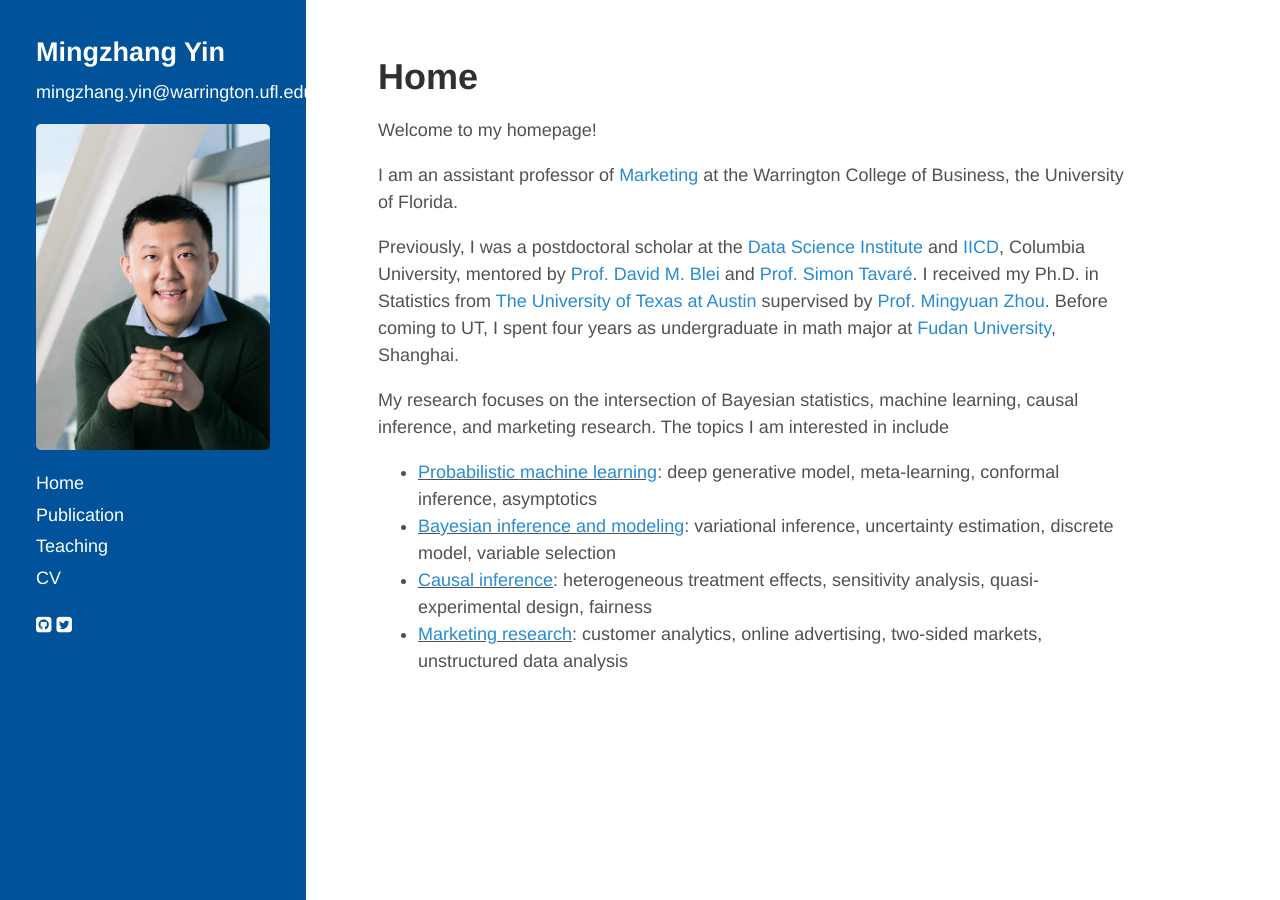
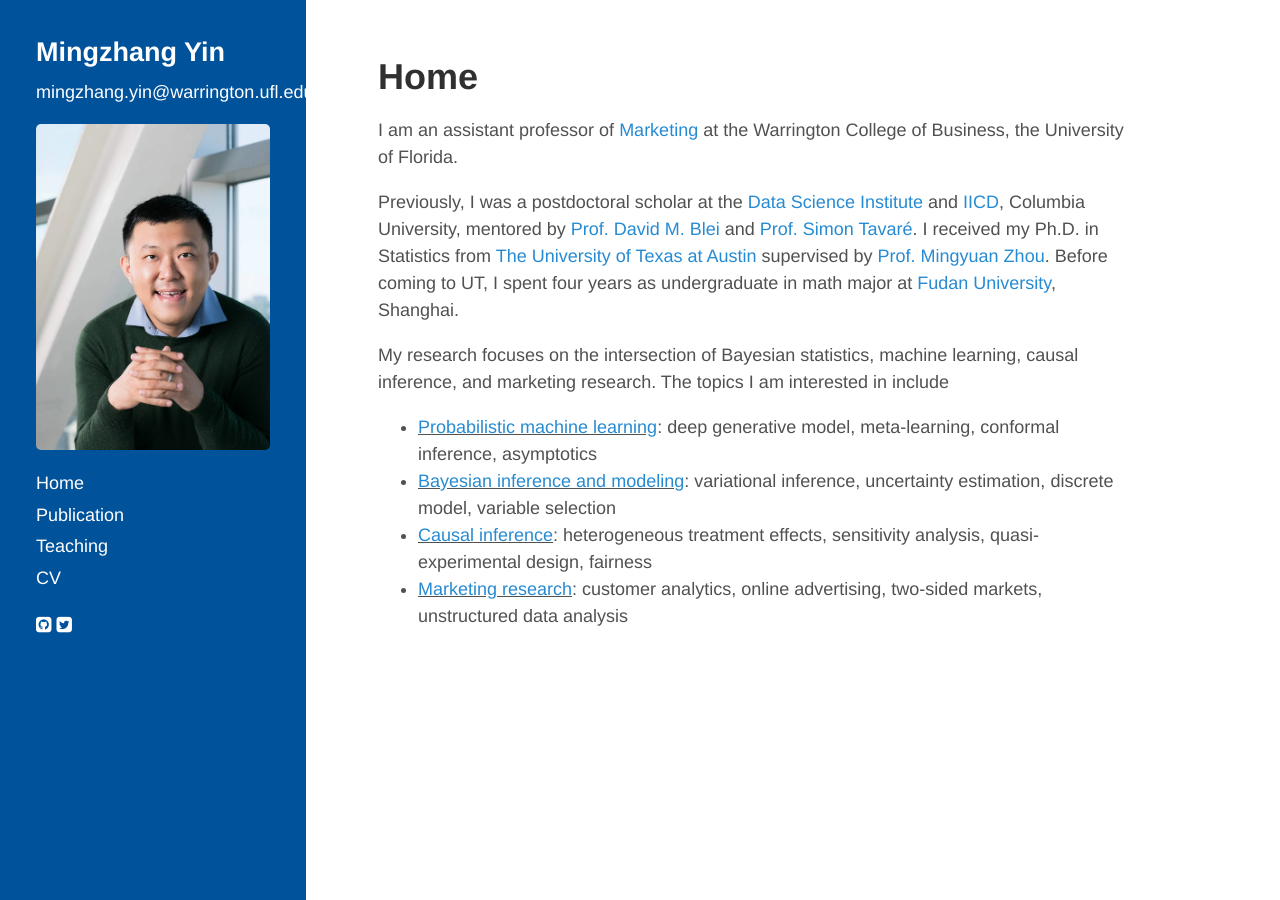
Before and after one commit to mingzhang-yin/mingzhang-yin.github.io, a Jekyll site: the page built from index.md, in a window 1280 px wide. Built offline with Jekyll 4.4.1, drawn with Linux system fonts in a browser that asks for light colours; nearby versions of some CDN libraries; a style sheet for code colours, icons or effects is not loaded.

Commit message:
Update index.md

```diff
--- a/index.md
+++ b/index.md
@@ -10,7 +10,6 @@ title: Home
 <div>
 <div class="row">
   <p>
-   <p> Welcome to my homepage! </p>
 
  <p> I am an assistant professor of <a href="https://warrington.ufl.edu/marketing-department/">Marketing</a> at the Warrington College of Business, the University of Florida. </p>
 
```
